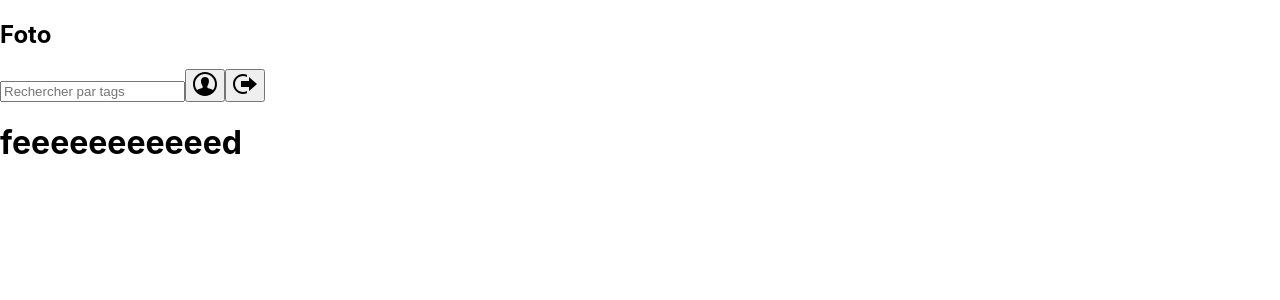
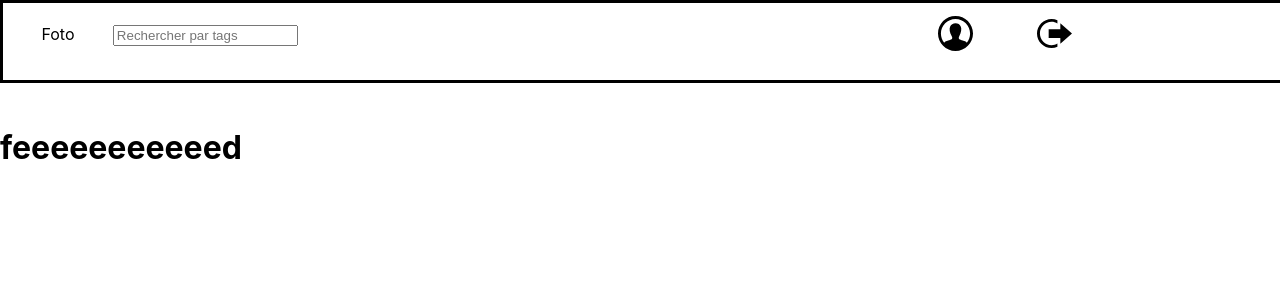
Before and after one commit to AlexandreAzzaro/ProjetWeb, a React (Create React App) app in the folder foto-front/: page /feed in a window 1280 px wide. Shown: the top 300 px of the page. Built offline with nearby package versions, Linux system fonts and the light colour scheme.

Commit message:
[JDS] Menu and few things

```diff
--- a/foto-front/src/Feed.js
+++ b/foto-front/src/Feed.js
@@ -3,11 +3,12 @@ import './css/Feed.css';
 import Menu from './Menu';
 
 export default function Feed() {
-
+    console.log("id : " + localStorage.getItem('id'));
     console.log("username : " + localStorage.getItem('username'));
     console.log("password : " + localStorage.getItem('password'));
     console.log("token : " + localStorage.getItem('token'));
     console.log("loggedIn : " + localStorage.getItem('loggedIn'));
+
 
     return (
         <div >
--- a/foto-front/src/Login.js
+++ b/foto-front/src/Login.js
@@ -20,6 +20,7 @@ export default function Login() {
     function onSubmitLogin(event) {
         let usernameTest = "toto";
         let passwordTest = "tata";
+        let idTest = "hjhuz6b2233g";
 
         let username = usernameInput.current.value;
         let password = passwordInput.current.value;
@@ -27,6 +28,7 @@ export default function Login() {
         event.preventDefault();
 
         if(usernameTest === username && passwordTest === password) {
+            localStorage.setItem('id',idTest);
             localStorage.setItem('username',username);
             localStorage.setItem('password',password);
             localStorage.setItem('token','tbn9yIHDFB');
--- a/foto-front/src/Menu.js
+++ b/foto-front/src/Menu.js
@@ -1,51 +1,69 @@
 import React, { useState, useEffect } from 'react';
-import { Button, Image } from 'react-bootstrap';
+import { Image } from 'react-bootstrap';
 import profile from './img/profile.svg';
 import logout from './img/logout.svg';
-import { useHistory } from 'react-router-dom';
+import { NavLink } from 'react-router-dom';
+import './css/Menu.css'
 
 
 export default function Menu ({currentPage}) {
 
     const [searchBar, enableSearchBar] = useState(null);
-    const { push } = useHistory();
 
     useEffect(() => {
 		if(currentPage === 'feed') {
-            enableSearchBar(<input type="text" placeholder="Rechercher par tags" />);
+            enableSearchBar(<input className="searchBar" type="text" placeholder="Rechercher par tags" />);
         } else {
             enableSearchBar(null);
         }
 	}, []);
 
 
-    function onSubmitLogout(event) {
-        event.preventDefault();
-
+    function onSubmitLogout() {
         localStorage.setItem('username',null);
         localStorage.setItem('password',null);
         localStorage.setItem('token',null);
         localStorage.setItem('loggedIn',false);
-
-        push('/login');
     }
 
-    function onSubmitProfile(event) {
-        event.preventDefault();
-
-        push('/profile');
-    }
 
 	return (
         <header>
 			<nav>
-				<h1 className="logo">
-					Foto
-				</h1>
+                <NavLink
+                    to="/feed"
+                    style={{
+                        textDecoration: 'none',
+                        color: 'black',
+                        marginLeft: '3%'
+                    }}>
+                    Foto
+                </NavLink>
+
                 {searchBar}
-                <Button><Image src={profile} onClick={onSubmitProfile} /></Button>
-                <Button><Image src={logout} onClick={onSubmitLogout} /></Button>
 
+                <NavLink
+                    to="/profile"
+                    isActive={onSubmitLogout}
+                    style={{
+                        verticalAlign: 'middle',
+                        marginLeft: '50%'
+                    }}>
+                    <Image
+                        src={profile}
+                        width='35px'
+                        height='35px'/>
+                </NavLink>
+
+                <NavLink to="/login"
+                    style={{
+                        verticalAlign: 'middle',
+                        marginLeft: '5%'
+                    }}>
+                    <Image src={logout}
+                        width='35px'
+                        height='35px'/>
+                </NavLink>
 			</nav>
 		</header>
     );
--- a/foto-front/src/Navigator.js
+++ b/foto-front/src/Navigator.js
@@ -1,22 +1,27 @@
 import React from 'react';
-import { Switch, Route } from 'react-router-dom';
+import { Switch, Route, Redirect } from 'react-router-dom';
 import Login from './Login';
 import Feed from './Feed';
 import Profile from './Profile';
 
 export default function Navigator (){
 
+
+
     return (
         <Switch>
             <Route exact path="/">
-                <Feed />
+                <Redirect to="/login" />
             </Route>
+
             <Route exact path="/feed">
                 <Feed />
             </Route>
+
             <Route exact path="/login">
                 <Login />
             </Route>
+
             <Route exact path="/profile">
                 <Profile />
             </Route>
--- a/foto-front/src/Profile.js
+++ b/foto-front/src/Profile.js
@@ -1,9 +1,10 @@
 import React from 'react';
-import './css/Feed.css';
+import './css/Profile.css';
 import Menu from './Menu';
 
 export default function Profile() {
 
+    console.log("id : " + localStorage.getItem('id'));
     console.log("username : " + localStorage.getItem('username'));
     console.log("password : " + localStorage.getItem('password'));
     console.log("token : " + localStorage.getItem('token'));
--- a/foto-front/src/css/Feed.css
+++ b/foto-front/src/css/Feed.css
@@ -0,0 +1,3 @@
+h1 {
+    margin-top: 10%;
+}
--- a/foto-front/src/css/Menu.css
+++ b/foto-front/src/css/Menu.css
@@ -0,0 +1,13 @@
+nav {
+    overflow: hidden;
+    border: solid 3px black;
+    position: fixed;
+    top: 0;
+    width: 100%;
+    height: 8%;
+    padding-top: 1%;
+}
+
+.searchBar {
+    margin-left: 3%;
+}
--- a/foto-front/src/css/Profile.css
+++ b/foto-front/src/css/Profile.css
@@ -0,0 +1,3 @@
+h1 {
+    margin-top: 10%;
+}
```
